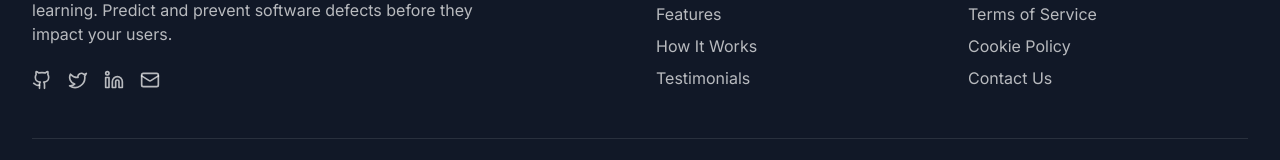
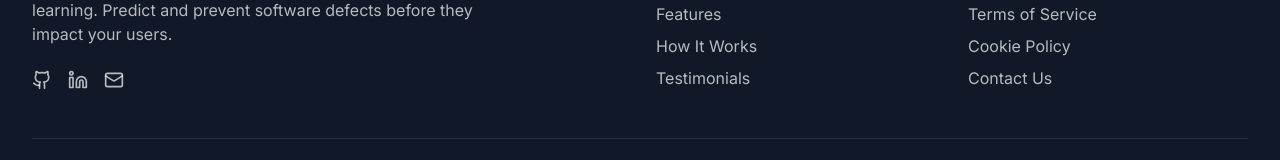
Before and after one commit to om-sonawane/Software-Defect-Detection-Nextjs, a Next.js app: page / in a window 1280 px wide. Shown: the part 3145-3305 px from the top of the page. Built offline with nearby package versions, Linux system fonts and the light colour scheme.

Commit message:
"footer-link"

```diff
--- a/components/footer.tsx
+++ b/components/footer.tsx
@@ -17,19 +17,15 @@ export function Footer() {
               before they impact your users.
             </p>
             <div className="flex space-x-4 mt-6">
-              <a href="#" className="text-white/70 hover:text-yellow-300 transition-colors">
+              <a href="https://github.com/om-sonawane" className="text-white/70 hover:text-yellow-300 transition-colors">
                 <Github className="h-5 w-5" />
                 <span className="sr-only">GitHub</span>
               </a>
-              <a href="#" className="text-white/70 hover:text-yellow-300 transition-colors">
-                <Twitter className="h-5 w-5" />
-                <span className="sr-only">Twitter</span>
-              </a>
-              <a href="#" className="text-white/70 hover:text-yellow-300 transition-colors">
+              <a href="https://www.linkedin.com/in/om-sonawane03/" className="text-white/70 hover:text-yellow-300 transition-colors">
                 <Linkedin className="h-5 w-5" />
                 <span className="sr-only">LinkedIn</span>
               </a>
-              <a href="mailto:info@defectdetect.com" className="text-white/70 hover:text-yellow-300 transition-colors">
+              <a href="mailto:omsonawane03@gmail.com" className="text-white/70 hover:text-yellow-300 transition-colors">
                 <Mail className="h-5 w-5" />
                 <span className="sr-only">Email</span>
               </a>
```
